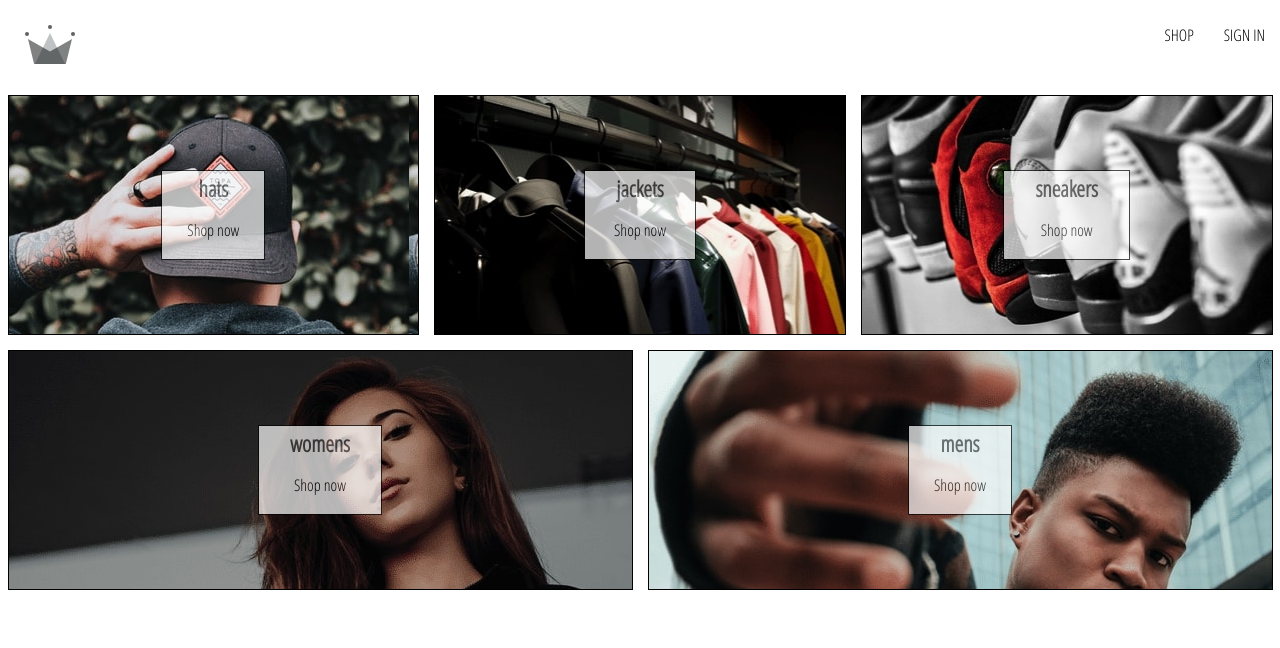
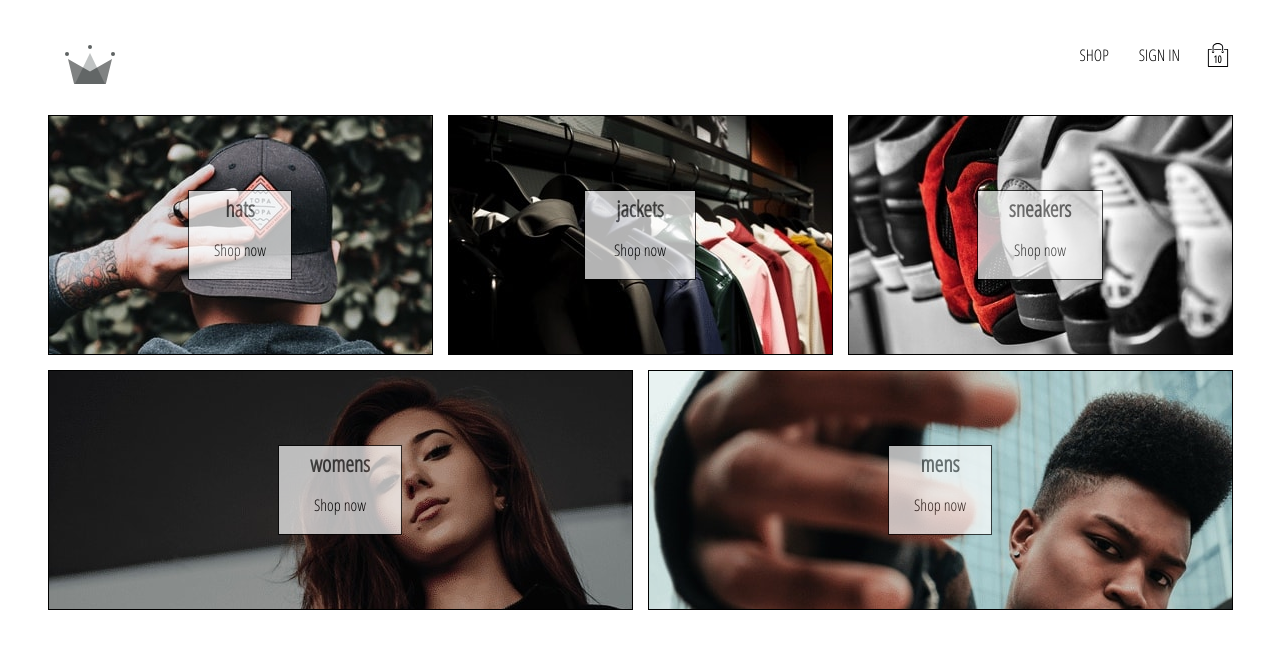
Before and after one commit to clarelantoine/crwn-clothing, a React (Create React App) app: page / in a window 1280 px wide. Shown: the top 648 px of the page. Built offline with nearby package versions, Linux system fonts and the light colour scheme; no server answers; the HTML template or start-up script is replaced by a standard one.

Commit message:
adding cart-context, cart icon and cart dropdown

```diff
--- /dev/null
+++ b/src/components/cart-dropdown/cart-dropdown.component.jsx
@@ -0,0 +1,12 @@
+import Button from '../button/button.component';
+
+import './cart-dropdown.styles.scss';
+
+export default function CartDropdown() {
+    return (
+        <div className="cart-dropdown-container">
+            <div className="cart-items" />
+            <Button>Go to checkout</Button>
+        </div>
+    );
+}
--- /dev/null
+++ b/src/components/cart-dropdown/cart-dropdown.styles.scss
@@ -0,0 +1,29 @@
+.cart-dropdown-container {
+  position: absolute;
+  width: 240px;
+  height: 340px;
+  display: flex;
+  flex-direction: column;
+  padding: 20px;
+  border: 1px solid black;
+  background-color: white;
+  top: 90px;
+  right: 40px;
+  z-index: 5;
+
+  .empty-message {
+    font-size: 18px;
+    margin: 50px auto;
+  }
+
+  .cart-items {
+    height: 240px;
+    display: flex;
+    flex-direction: column;
+    overflow: scroll;
+  }
+
+  button {
+    margin-top: auto;
+  }
+}
--- /dev/null
+++ b/src/components/cart-icon/car-icon.component.jsx
@@ -0,0 +1,25 @@
+import './car-icon.styles.scss';
+
+import { useContext } from 'react';
+import { CartContext } from '../../contexts/cart.context';
+
+import { ReactComponent as ShoppingIcon } from '../../assets/shopping-bag.svg';
+
+export default function CartIcon() {
+    const { isCartOpen, setIsCartOpen } = useContext(CartContext);
+
+    const toggleIsCartOpen = () => setIsCartOpen(!isCartOpen);
+
+    return (
+        <div
+            className="cart-icon-container"
+            onClick={toggleIsCartOpen}
+            onKeyDown={toggleIsCartOpen}
+            role="button"
+            tabIndex="0"
+        >
+            <ShoppingIcon className="shopping-icon" />
+            <span className="item-count">10</span>
+        </div>
+    );
+}
--- /dev/null
+++ b/src/components/cart-icon/car-icon.styles.scss
@@ -0,0 +1,21 @@
+.cart-icon-container {
+  width: 45px;
+  height: 45px;
+  position: relative;
+  display: flex;
+  align-items: center;
+  justify-content: center;
+  cursor: pointer;
+
+  .shopping-icon {
+    width: 24px;
+    height: 24px;
+  }
+
+  .item-count {
+    position: absolute;
+    font-size: 10px;
+    font-weight: bold;
+    bottom: 12px;
+  }
+}
--- /dev/null
+++ b/src/contexts/cart.context.jsx
@@ -0,0 +1,20 @@
+import { createContext, useState } from 'react';
+
+export const CartContext = createContext({
+    isCartOpen: false,
+    setIsCartOpen: () => null,
+});
+
+export const CartProvider = ({ children }) => {
+    const [isCartOpen, setIsCartOpen] = useState(false);
+
+    const value = { isCartOpen, setIsCartOpen };
+
+    // useEffect(() => {
+    //     console.log(toggle);
+    // }, [toggle]);
+
+    return (
+        <CartContext.Provider value={value}>{children}</CartContext.Provider>
+    );
+};
--- a/src/index.js
+++ b/src/index.js
@@ -7,6 +7,7 @@
 import './index.scss';
 import { UserProvider } from './contexts/user.context';
 import { ProductsProvider } from './contexts/products.context';
+import { CartProvider } from './contexts/cart.context';
 
 const root = ReactDOM.createRoot(document.getElementById('root'));
 root.render(
@@ -14,7 +15,9 @@
         <BrowserRouter>
             <UserProvider>
                 <ProductsProvider>
-                    <App />
+                    <CartProvider>
+                        <App />
+                    </CartProvider>
                 </ProductsProvider>
             </UserProvider>
         </BrowserRouter>
--- a/src/index.scss
+++ b/src/index.scss
@@ -18,6 +18,7 @@
   font-family: 'Open Sans Condensed', 'Open Sans', sans-serif;
   -webkit-font-smoothing: antialiased;
   -moz-osx-font-smoothing: grayscale;
+  padding: 20px 40px;
 }
 
 a {
--- a/src/routes/navigation/navigation.component.jsx
+++ b/src/routes/navigation/navigation.component.jsx
@@ -1,8 +1,13 @@
 import { Link, Outlet } from 'react-router-dom';
 import { useContext } from 'react';
 
+import CartIcon from '../../components/cart-icon/car-icon.component';
+import CartDropdown from '../../components/cart-dropdown/cart-dropdown.component';
+
 import { SignOutUser } from '../../utils/firebase/firebase.utils';
 import { UserContext } from '../../contexts/user.context';
+import { CartContext } from '../../contexts/cart.context';
+
 import { ReactComponent as CrwnLogo } from '../../assets/crown.svg';
 
 import './navigation.styles.scss';
@@ -10,6 +15,7 @@
 export default function Navigation() {
     // get user context
     const { currentUser } = useContext(UserContext);
+    const { isCartOpen } = useContext(CartContext);
 
     // user sign out handler
     const signOutHandler = async () => {
@@ -40,7 +46,9 @@
                             Sign In
                         </Link>
                     )}
+                    <CartIcon />
                 </div>
+                {isCartOpen && <CartDropdown />}
             </nav>
             <Outlet />
         </>
```
Also changed, not shown: src/assets/shopping-bag.svg (added), 1 other file (tests, documents, lock files or other folders).
